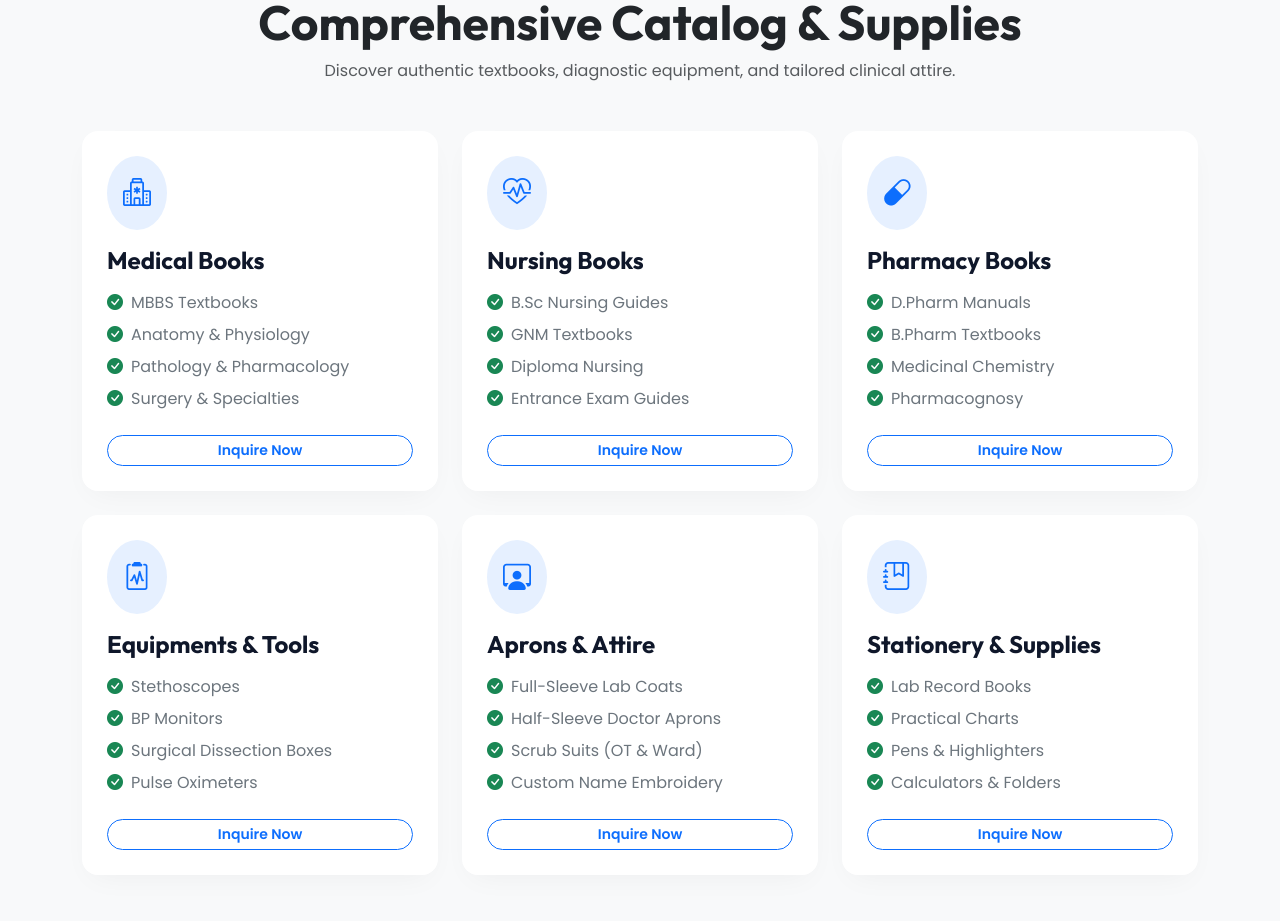
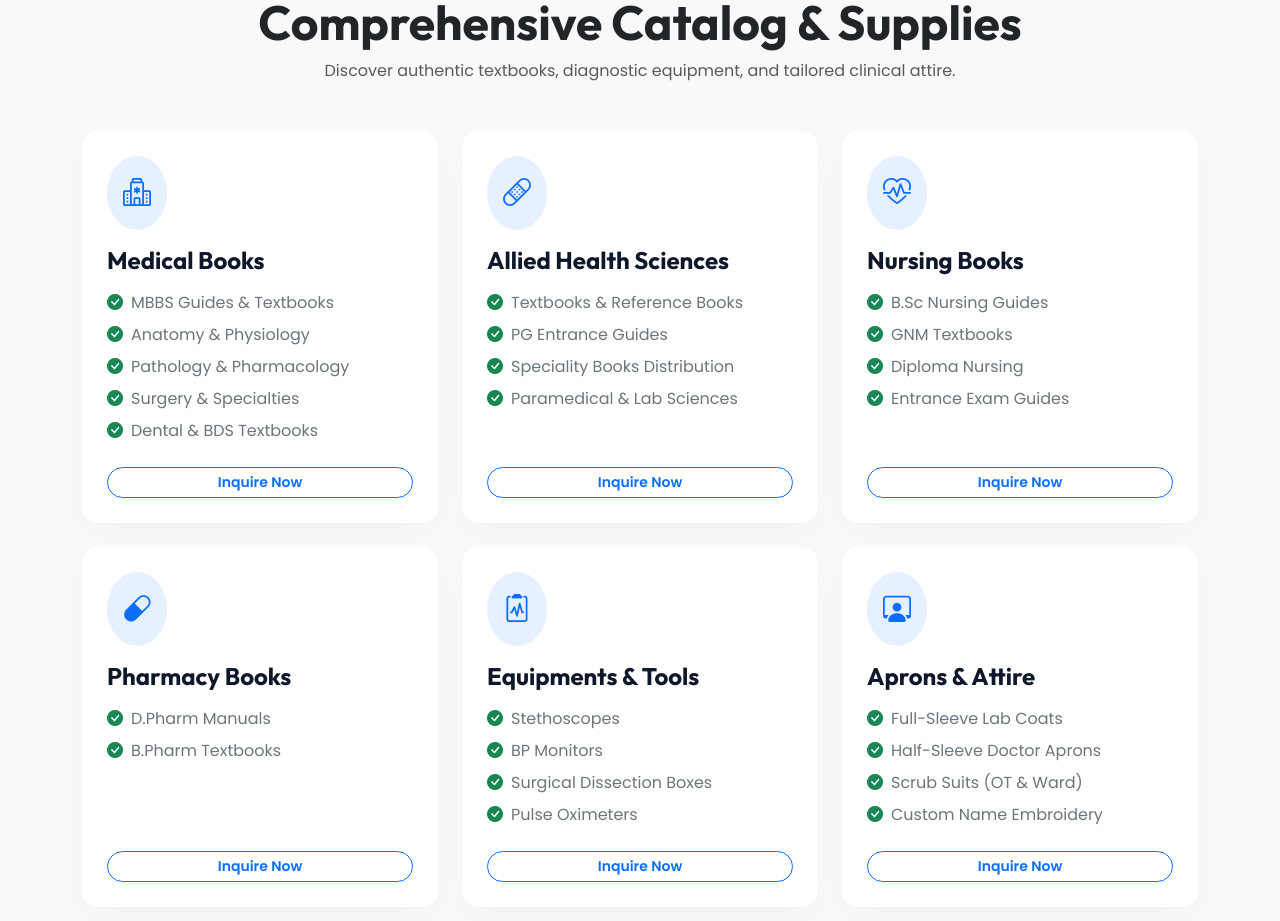
Before and after one commit to srskrsrrr2026-dev/cmbc, a React (Vite) app in the folder client/: page / in a window 1280 px wide. Shown: the part 2000-2921 px from the top of the page. Built offline with nearby package versions, Linux system fonts and the light colour scheme.

Commit message:
product page extra added

```diff
--- a/client/src/components/Products/Products.jsx
+++ b/client/src/components/Products/Products.jsx
@@ -6,10 +6,21 @@ const productsData = [
     category: "Medical Books",
     icon: "bi-hospital",
     items: [
-      "MBBS Textbooks",
+      "MBBS Guides & Textbooks",
       "Anatomy & Physiology",
       "Pathology & Pharmacology",
       "Surgery & Specialties",
+      "Dental & BDS Textbooks",
+    ],
+  },
+  {
+    category: "Allied Health Sciences",
+    icon: "bi-bandaid",
+    items: [
+      "Textbooks & Reference Books",
+      "PG Entrance Guides",
+      "Speciality Books Distribution",
+      "Paramedical & Lab Sciences",
     ],
   },
   {
@@ -25,12 +36,7 @@ const productsData = [
   {
     category: "Pharmacy Books",
     icon: "bi-capsule",
-    items: [
-      "D.Pharm Manuals",
-      "B.Pharm Textbooks",
-      "Medicinal Chemistry",
-      "Pharmacognosy",
-    ],
+    items: ["D.Pharm Manuals", "B.Pharm Textbooks"],
   },
   {
     category: "Equipments & Tools",
```
